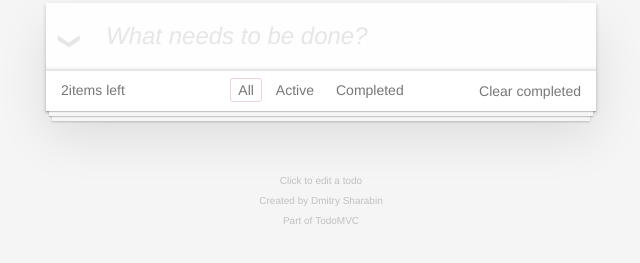
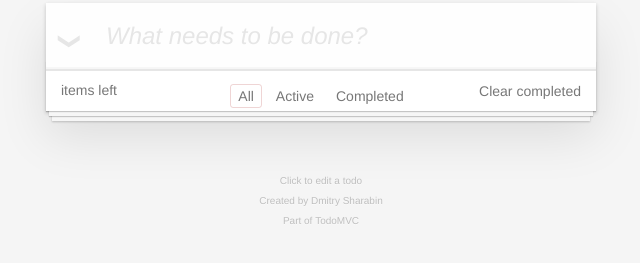
Before and after one commit to kodluyoruz-react-bootcamp/odev-2-todo-app-songulkarahan, a React (Create React App) app: page / in a window 1280 px wide. Shown: the part 127-390 px from the top of the page, without its empty margins (319-959 px from the left). Built offline with nearby package versions, Linux system fonts and the light colour scheme.

Commit message:
filtered todo list && changed modules

```diff
--- a/src/App.js
+++ b/src/App.js
@@ -1,23 +1,31 @@
 import { useState } from "react";
 import Form from "./components/Form";
+import Filters from "./components/Filters";
 import Footer from "./components/Footer";
-import Info from "./components/Info";
 import TodoList from "./components/TodoList";
 
 function App() {
   const [task, setTask] = useState("");
   const [todos, setTodos] = useState([]);
+  const [status, setStatus] = useState("all");
+  const [filter, setFilter] = useState([]);
 
   return (
     <>
       <section className="todoapp">
         <Form todos={todos} setTodos={setTodos} task={task} setTask={setTask} />
         {/* This section should be hidden by default and shown when there are todos */}
-        <TodoList todos={todos} setTodos={setTodos} />
+        <TodoList todos={todos} setTodos={setTodos} filter={filter} />
         {/* This footer should hidden by default and shown when there are todos */}
-        <Footer />
+        <Filters
+          todos={todos}
+          filter={filter}
+          status={status}
+          setStatus={setStatus}
+          setFilter={setFilter}
+        />
       </section>
-      <Info />
+      <Footer />
     </>
   );
 }
--- /dev/null
+++ b/src/components/Filters.js
@@ -0,0 +1,60 @@
+import React from "react";
+import { useEffect } from "react";
+
+//  // const [count, setCount] = useState(0);
+// console.log(count);
+// useEffect(() => {
+//   todos.map((item) => {
+//     if (item.completed === false) {
+//     }
+//     return setCount((c) => c + 1);
+//   });
+// }, [todos]);
+//
+
+function Filters({ todos, status, filter, setFilter, setStatus }) {
+  const filteredTodo = () => {
+    switch (status) {
+      case "completed":
+        setFilter(todos.filter((todo) => todo.completed === true));
+        break;
+      case "active":
+        setFilter(todos.filter((todo) => todo.completed === false));
+        break;
+      default:
+        setFilter(todos);
+        break;
+    }
+  };
+  useEffect(() => {
+    filteredTodo();
+  }, [todos, status]);
+  return (
+    <>
+      <footer className="footer">
+        {/* This should be `0 items left` by default */}
+        <span className="todo-count">
+          <strong></strong>
+          items left
+        </span>
+        <ul className="filters">
+          <li>
+            <button onClick={() => setStatus("all")} className="selected">
+              All
+            </button>
+          </li>
+          <li>
+            <button onClick={() => setStatus("active")}>Active</button>
+          </li>
+          <li>
+            <button onClick={() => setStatus("completed")}>Completed</button>
+          </li>
+        </ul>
+        {/* Hidden if no completed items are left ↓ */}
+        <button className="clear-completed">Clear completed</button>
+      </footer>
+    </>
+  );
+}
+
+export default Filters;
--- a/src/components/Footer.js
+++ b/src/components/Footer.js
@@ -3,25 +3,14 @@ import React from "react";
 function Footer() {
   return (
     <>
-      <footer className="footer">
-        {/* This should be `0 items left` by default */}
-        <span className="todo-count">
-          <strong>2</strong>
-          items left
-        </span>
-        <ul className="filters">
-          <li>
-            <a className="selected">All</a>
-          </li>
-          <li>
-            <a>Active</a>
-          </li>
-          <li>
-            <a>Completed</a>
-          </li>
-        </ul>
-        {/* Hidden if no completed items are left ↓ */}
-        <button className="clear-completed">Clear completed</button>
+      <footer className="info">
+        <p>Click to edit a todo</p>
+        <p>
+          Created by <a href="https://d12n.me/">Dmitry Sharabin</a>
+        </p>
+        <p>
+          Part of <a href="http://todomvc.com">TodoMVC</a>
+        </p>
       </footer>
     </>
   );
--- a/src/components/Form.js
+++ b/src/components/Form.js
@@ -1,5 +1,4 @@
 import React from "react";
-import { useState } from "react";
 import { nanoid } from "nanoid";
 /*
 TODO: setTask("") edit with useEffect
@@ -17,6 +16,7 @@ function Form({ todos, setTodos, task, setTask }) {
       setTask("");
     }
   };
+
   return (
     <>
       <header className="header">
--- a/src/components/Info.js
+++ /dev/null
@@ -1,19 +0,0 @@
-import React from "react";
-
-function Info() {
-  return (
-    <>
-      <footer className="info">
-        <p>Click to edit a todo</p>
-        <p>
-          Created by <a href="https://d12n.me/">Dmitry Sharabin</a>
-        </p>
-        <p>
-          Part of <a href="http://todomvc.com">TodoMVC</a>
-        </p>
-      </footer>
-    </>
-  );
-}
-
-export default Info;
--- a/src/components/Todo.js
+++ b/src/components/Todo.js
@@ -1,25 +1,24 @@
 import React from "react";
+import { useState, useEffect } from "react";
 
-function Todo({ text, id, todo, todos, setTodos }) {
+function Todo({ text, id, todo, completed, todos, setTodos }) {
   const deleteTodo = (id) => {
     const filtered = todos.filter((todo) => todo.id !== id);
     setTodos(filtered);
   };
 
   const toggleTodoCompleted = () => {
-    setTodos(
-      todos.map((item) => {
-        if (item.id === todo.id) {
-          return { ...item, completed: !item.completed };
-        }
-        return item;
-      })
-    );
+    const updatedTodos = todos.map((item) => {
+      if (item.id === todo.id) {
+        return { ...item, completed: !todo.completed };
+      }
+      return item;
+    });
+    setTodos(updatedTodos);
   };
-
   return (
     <div>
-      <li>
+      <li className={todo.completed ? "completed" : ""}>
         <div className="view">
           <input
             onClick={toggleTodoCompleted}
--- a/src/components/TodoList.js
+++ b/src/components/TodoList.js
@@ -1,23 +1,23 @@
 import React from "react";
 import Todo from "./Todo";
-import { useState, useEffect } from "react";
 /*
 TODO: -todolist shown when there are --> <ul>
 
 */
 
-function TodoList({ todos, setTodos }) {
+function TodoList({ todos, setTodos, filter }) {
   return (
     <>
       <section className="main">
         <input className="toggle-all" type="checkbox" />
         <label htmlFor="toggle-all">Mark all as complete</label>
         <ul className="todo-list">
-          {todos.map((todo) => (
+          {filter.map((todo) => (
             <Todo
               todos={todos}
               setTodos={setTodos}
               todo={todo}
+              completed={todo.completed}
               text={todo.text}
               key={todo.id}
               id={todo.id}
--- a/src/index.css
+++ b/src/index.css
@@ -1,4 +1,3 @@
-
 html,
 body {
   margin: 0;
@@ -298,7 +297,7 @@ body {
   display: inline;
 }
 
-.filters li a {
+.filters li button {
   color: inherit;
   margin: 3px;
   padding: 3px 7px;
@@ -308,11 +307,11 @@ body {
   cursor: pointer; /* Because of Mavo: we don't use the href attribute in such situations */
 }
 
-.filters li a:hover {
+.filters li button:hover {
   border-color: rgba(175, 47, 47, 0.1);
 }
 
-.filters li a.selected {
+.filters li button.selected {
   border-color: rgba(175, 47, 47, 0.2);
 }
 
```
Also changed, not shown: 1 other file (tests, documents, lock files or other folders).
